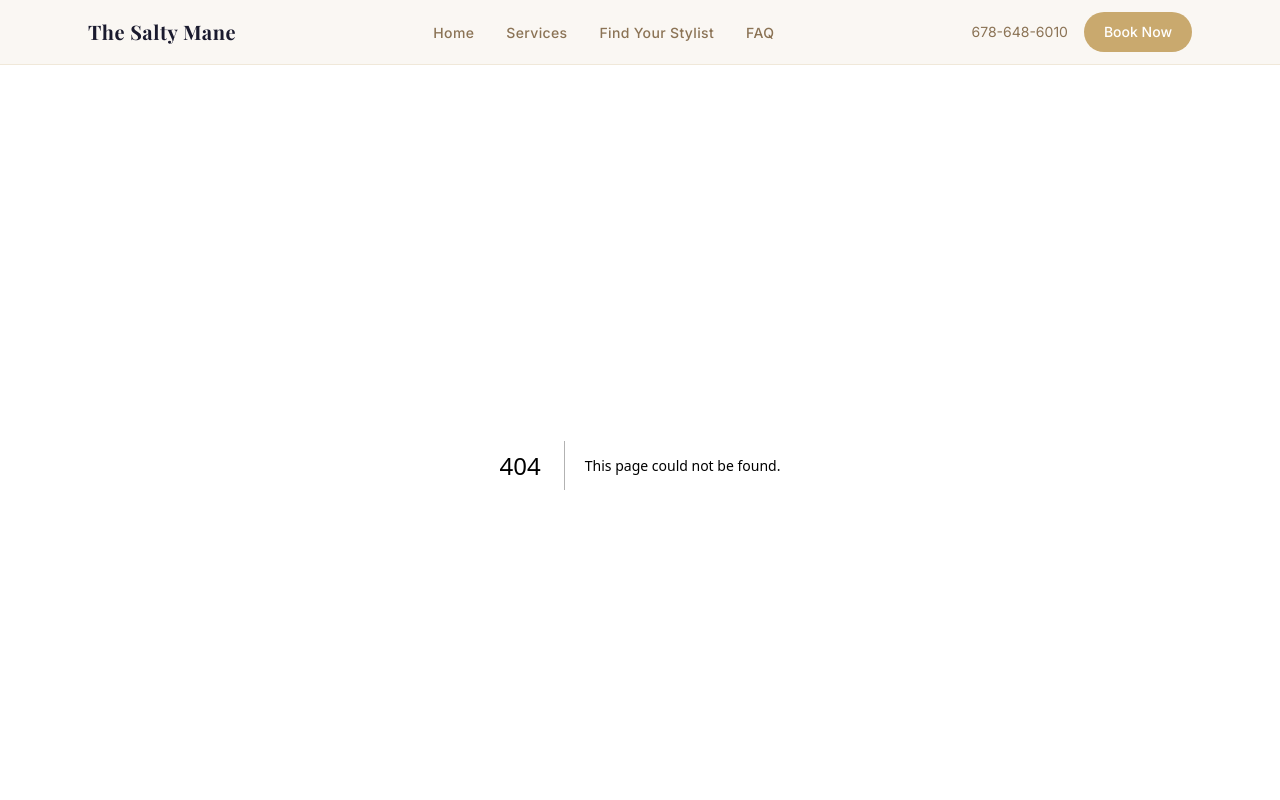
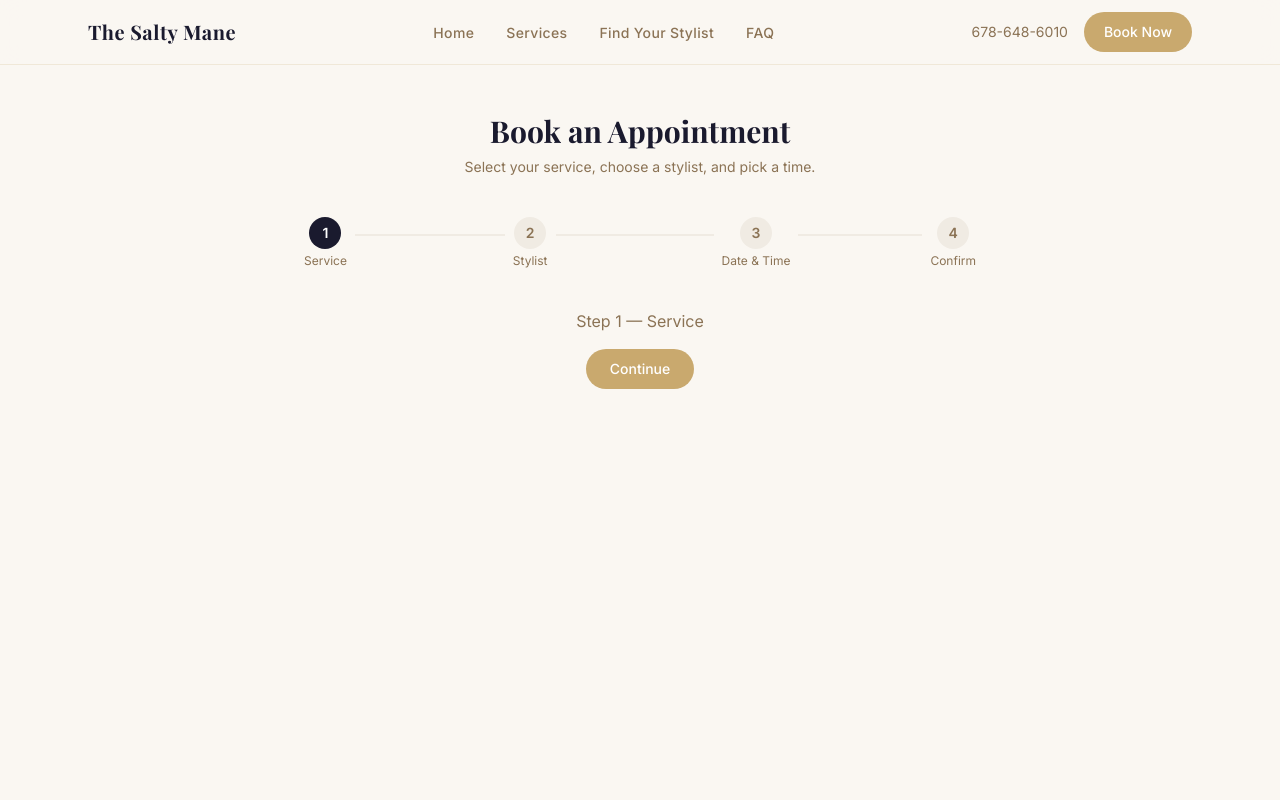
Before and after one commit to barney34/salty-mane, a Next.js app: page /book in a window 1280 px wide. Before the commit this address had no page. Shown: the top 800 px of the page. Built offline with nearby package versions, Linux system fonts and the light colour scheme; a web font is replaced by a local one.

Commit message:
feat: add /book page skeleton with step state and progress bar

```diff
--- /dev/null
+++ b/src/app/book/page.tsx
@@ -0,0 +1,169 @@
+"use client";
+
+import { useState } from "react";
+import type { Service, Stylist } from "@/types";
+
+type Step = 1 | 2 | 3 | 4;
+
+const STEP_LABELS: Record<Step, string> = {
+  1: "Service",
+  2: "Stylist",
+  3: "Date & Time",
+  4: "Confirm",
+};
+
+function ProgressBar({ currentStep }: { currentStep: Step }) {
+  const steps = [1, 2, 3, 4] as Step[];
+  return (
+    <div className="flex items-center" role="list" aria-label="Booking steps">
+      {steps.map((s, i) => (
+        <div key={s} className="flex items-center flex-1 last:flex-none" role="listitem">
+          <div className="flex flex-col items-center">
+            <div
+              className={`w-8 h-8 rounded-full flex items-center justify-center text-sm font-semibold transition-colors ${
+                s < currentStep
+                  ? "bg-[#C9A96E] text-white"
+                  : s === currentStep
+                  ? "bg-[#1A1A2E] text-white"
+                  : "bg-[#F0EBE3] text-[#8B7355]"
+              }`}
+              aria-current={s === currentStep ? "step" : undefined}
+            >
+              {s < currentStep ? "✓" : s}
+            </div>
+            <span className="text-xs mt-1 text-[#8B7355] hidden sm:block">
+              {STEP_LABELS[s]}
+            </span>
+          </div>
+          {i < 3 && (
+            <div
+              className={`flex-1 h-0.5 mx-2 mb-4 ${
+                s < currentStep ? "bg-[#C9A96E]" : "bg-[#F0EBE3]"
+              }`}
+            />
+          )}
+        </div>
+      ))}
+    </div>
+  );
+}
+
+export default function BookPage() {
+  const [step, setStep] = useState<Step>(1);
+  const [confirmed, setConfirmed] = useState(false);
+  const [service, setService] = useState<Service | null>(null);
+  const [stylist, setStylist] = useState<Stylist | null>(null);
+  const [date, setDate] = useState<string | null>(null);
+  const [slotIndex, setSlotIndex] = useState<number | null>(null);
+
+  void service;
+  void stylist;
+  void date;
+  void slotIndex;
+  void confirmed;
+
+  function reset() {
+    setStep(1);
+    setConfirmed(false);
+    setService(null);
+    setStylist(null);
+    setDate(null);
+    setSlotIndex(null);
+  }
+
+  void reset;
+
+  return (
+    <main className="min-h-screen bg-[#FAF7F2] py-12 px-4">
+      <div className="max-w-2xl mx-auto">
+        <h1 className="font-serif text-3xl font-bold text-[#1A1A2E] mb-2 text-center">
+          Book an Appointment
+        </h1>
+        <p className="text-[#8B7355] text-center mb-10 text-sm">
+          Select your service, choose a stylist, and pick a time.
+        </p>
+
+        <ProgressBar currentStep={step} />
+
+        <div className="mt-10">
+          {step === 1 && (
+            <div>
+              <p className="text-center text-[#8B7355]">Step 1 — Service</p>
+              <button
+                className="mt-4 mx-auto block bg-[#C9A96E] text-white px-6 py-2.5 rounded-full text-sm font-medium hover:bg-[#8B7355] transition-colors"
+                onClick={() => setStep(2)}
+              >
+                Continue
+              </button>
+            </div>
+          )}
+          {step === 2 && (
+            <div>
+              <p className="text-center text-[#8B7355]">Step 2 — Stylist</p>
+              <div className="flex gap-3 mt-4 justify-center">
+                <button
+                  className="border border-[#1A1A2E] text-[#1A1A2E] px-6 py-2.5 rounded-full text-sm font-medium hover:bg-[#1A1A2E] hover:text-white transition-colors"
+                  onClick={() => setStep(1)}
+                >
+                  Back
+                </button>
+                <button
+                  className="bg-[#C9A96E] text-white px-6 py-2.5 rounded-full text-sm font-medium hover:bg-[#8B7355] transition-colors"
+                  onClick={() => setStep(3)}
+                >
+                  Continue
+                </button>
+              </div>
+            </div>
+          )}
+          {step === 3 && (
+            <div>
+              <p className="text-center text-[#8B7355]">Step 3 — Date & Time</p>
+              <div className="flex gap-3 mt-4 justify-center">
+                <button
+                  className="border border-[#1A1A2E] text-[#1A1A2E] px-6 py-2.5 rounded-full text-sm font-medium hover:bg-[#1A1A2E] hover:text-white transition-colors"
+                  onClick={() => setStep(2)}
+                >
+                  Back
+                </button>
+                <button
+                  className="bg-[#C9A96E] text-white px-6 py-2.5 rounded-full text-sm font-medium hover:bg-[#8B7355] transition-colors"
+                  onClick={() => setStep(4)}
+                >
+                  Continue
+                </button>
+              </div>
+            </div>
+          )}
+          {step === 4 && (
+            <div>
+              <p className="text-center text-[#8B7355]">Step 4 — Confirm</p>
+              <div className="flex gap-3 mt-4 justify-center">
+                <button
+                  className="border border-[#1A1A2E] text-[#1A1A2E] px-6 py-2.5 rounded-full text-sm font-medium hover:bg-[#1A1A2E] hover:text-white transition-colors"
+                  onClick={() => setStep(3)}
+                >
+                  Back
+                </button>
+                <button
+                  className="bg-[#C9A96E] text-white px-6 py-2.5 rounded-full text-sm font-medium hover:bg-[#8B7355] transition-colors"
+                  onClick={() => setConfirmed(true)}
+                >
+                  Confirm Booking
+                </button>
+              </div>
+              {confirmed && (
+                <div className="mt-6 text-center">
+                  <p className="text-[#7A9E87] font-semibold">You&apos;re booked!</p>
+                  <button className="mt-4 text-[#C9A96E] underline text-sm" onClick={reset}>
+                    Book Another
+                  </button>
+                </div>
+              )}
+            </div>
+          )}
+        </div>
+      </div>
+    </main>
+  );
+}
```
